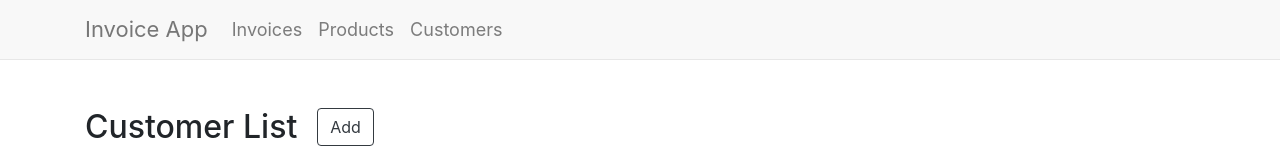
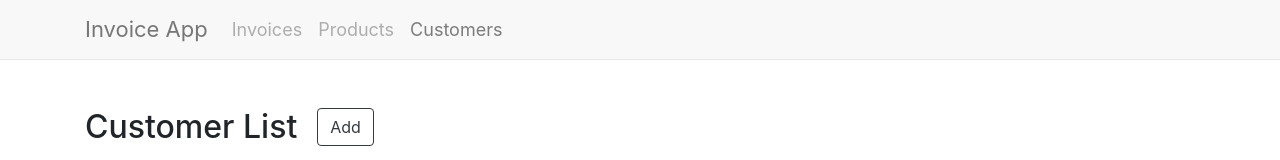
Before and after one commit to fast1sh/invoice-app, a React (Create React App) app: page / in a window 1280 px wide. Shown: the top 160 px of the page. Built offline with nearby package versions, Linux system fonts and the light colour scheme.

Commit message:
Add in progress tooltips

```diff
--- a/src/components/header/header.js
+++ b/src/components/header/header.js
@@ -1,5 +1,5 @@
 import React from "react";
-import { Container, Row, Col, Nav, Navbar } from "react-bootstrap";
+import { Container, Row, Col, Nav, Navbar, OverlayTrigger, Tooltip } from "react-bootstrap";
 import './header.css';
 
 const Header = (props) => {
@@ -13,10 +13,18 @@ const Header = (props) => {
               <Navbar.Collapse>
                 <Nav>
                   <Nav.Item>
-                    <Nav.Link href="invoices">Invoices</Nav.Link>
+                    <OverlayTrigger placement="bottom" overlay={<Tooltip id="tooltip-disabled">In progress</Tooltip>}>
+                        <div>
+                        <Nav.Link href="invoices" disabled>Invoices</Nav.Link>
+                        </div>
+                    </OverlayTrigger>
                   </Nav.Item>
                   <Nav.Item>
-                    <Nav.Link href="products">Products</Nav.Link>
+                    <OverlayTrigger placement="bottom" overlay={<Tooltip id="tooltip-disabled">In progress</Tooltip>}>
+                      <div>
+                        <Nav.Link href="products" disabled>Products</Nav.Link>
+                      </div>
+                    </OverlayTrigger>
                   </Nav.Item>
                   <Nav.Item>
                     <Nav.Link href="customers">Customers</Nav.Link>
```
